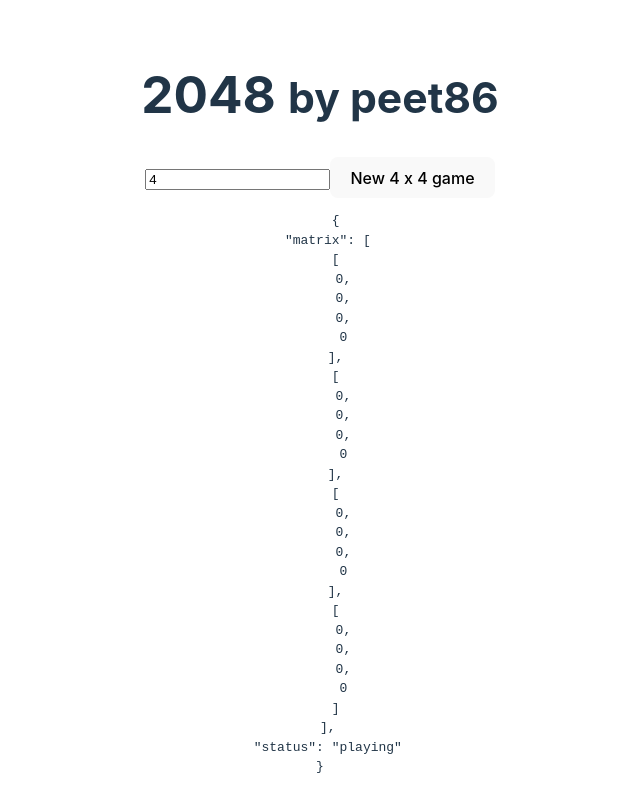
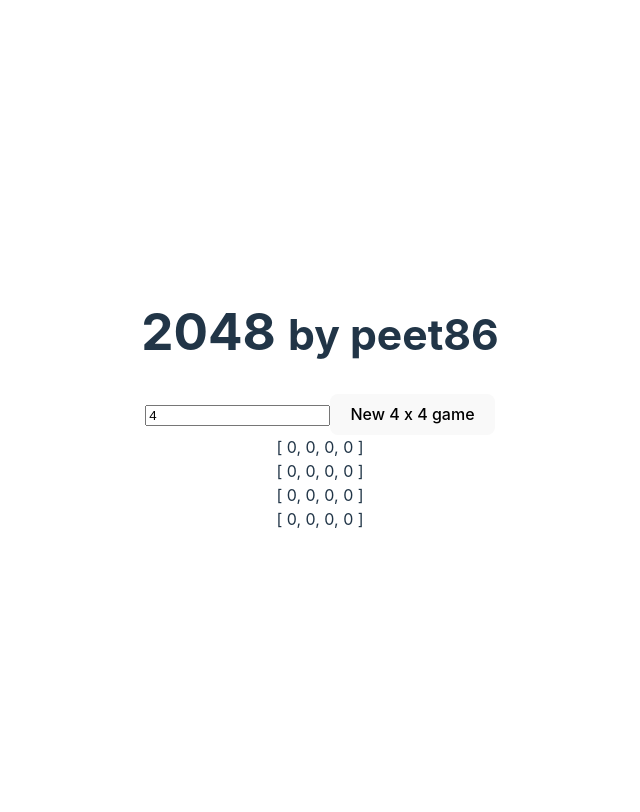
Before and after one commit to peet86/2048, a Vue app: page / in a window 1280 px wide. Shown: the top 812 px of the page, without its empty margins (320-960 px from the left). Built offline with nearby package versions, Linux system fonts and the light colour scheme.

Commit message:
feat: minimalistic first version of rendering

```diff
--- a/src/App.vue
+++ b/src/App.vue
@@ -9,13 +9,14 @@
 // init vue state
 const boardSize = ref(4)
 const boardMatrix = ref(null)
-const isPlaying = ref(false)
+const gameStatus = ref('idle')
 
 // game instance
 let game = null
 
-const onBoardChange = (matrix) => {
+const onBoardChange = ({ matrix, status }) => {
   boardMatrix.value = matrix
+  gameStatus.value = status
 }
 
 const onMove = (direction) => {
@@ -33,6 +34,12 @@
 
 <template>
   <h1>2048 <small>by peet86</small></h1>
-  <Dashboard @start="onStart" :isPlaying="isPlaying" :defaultSize="boardSize"></Dashboard>
+  <Dashboard @start="onStart" :defaultSize="boardSize"></Dashboard>
   <Board :matrix="boardMatrix" @move="onMove" />
+  <template v-if="gameStatus === 'won'">
+    <div>Congrats! You have won!</div>
+  </template>
+  <template v-if="gameStatus === 'lost'">
+    <div>Game Over</div>
+  </template>
 </template>
--- a/src/components/Board.vue
+++ b/src/components/Board.vue
@@ -1,5 +1,5 @@
 <script setup>
-import { ref, onMounted, defineEmits } from 'vue'
+import { ref, onMounted } from 'vue'
 
 // keybo. code - direction
 const keyMap = {
@@ -27,9 +27,9 @@
 </script>
 
 <template>
-  <pre class="">
-    {{ matrix }}
-  </pre>
+  <div class="" v-for="col in matrix">
+    {{ col }}
+  </div>
 </template>
 
 <style scoped></style>
--- a/src/components/Dashboard.vue
+++ b/src/components/Dashboard.vue
@@ -1,8 +1,7 @@
 <script setup>
-import { defineProps, ref } from 'vue'
+import { ref } from 'vue'
 
 const props = defineProps({
-  isPlaying: Boolean,
 	defaultSize: Number
 })
 
@@ -12,7 +11,7 @@
 
 <template>
   <div class="">
-		<input :disabled="isPlaying" v-model="boardSize" type="number"/>
+		<input v-model="boardSize" type="number"/>
 		<button type="button" @click="$emit('start', boardSize)">New {{ boardSize }} x {{ boardSize }} game </button>
   </div>
 </template>
```
